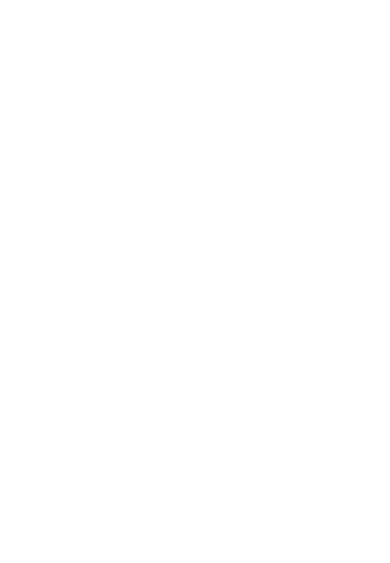
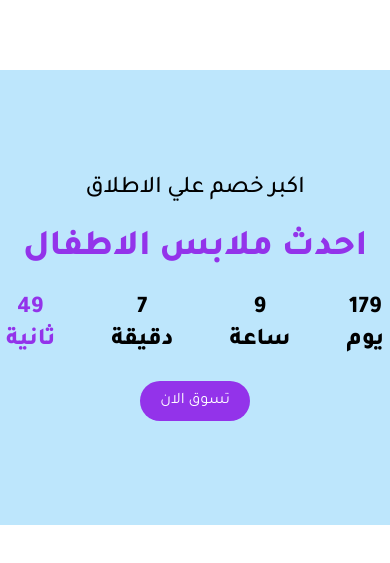
Before and after one commit to alaayasser741/smart-shop, a React (Vite) app: page / in a window 390 px wide. Shown: the part 1903-2466 px from the top of the page. Before the commit the page ends 1973 px from the top, so only its background shows below. Built offline with nearby package versions, Linux system fonts and the light colour scheme; no server answers.

Commit message:
Create Counter
- Add counter Image
- create Counter

```diff
--- a/src/Components/Home/index.jsx
+++ b/src/Components/Home/index.jsx
@@ -1,5 +1,5 @@
 /* eslint linebreak-style: ["error", "windows"] */
-import React from 'react';
+import React, { useState, useEffect } from 'react';
 import { Link } from 'react-router-dom';
 // eslint-disable-next-line import/no-unresolved
 import { Navigation, Pagination } from 'swiper/modules';
@@ -70,8 +70,40 @@
     </g>
   </svg>
 );
-const index = () => (
-  <main className="home container mx-auto px-10 sm:px-24 md:px-0 xl:px-24">
+const index = () => {
+  const [days, setDays] = useState(0);
+  const [hours, setHours] = useState(0);
+  const [minutes, setMinutes] = useState(0);
+  const [seconds, setSeconds] = useState(0);
+  useEffect(() => {
+    const startDate = new Date('January 1, 2024 00:00:00');
+    const interval = setInterval(() => {
+      const currentDate = new Date();
+      const timeRemaining = startDate - currentDate;
+
+      if (timeRemaining > 0) {
+        const remainingDays = Math.floor(timeRemaining / (1000 * 60 * 60 * 24));
+        const remainingHours = Math.floor((timeRemaining / (1000 * 60 * 60)) % 24);
+        const remainingMinutes = Math.floor((timeRemaining / (1000 * 60)) % 60);
+        const remainingSeconds = Math.floor((timeRemaining / 1000) % 60);
+
+        setDays(remainingDays);
+        setHours(remainingHours);
+        setMinutes(remainingMinutes);
+        setSeconds(remainingSeconds);
+      } else {
+        clearInterval(interval);
+      }
+    }, 1000);
+
+    return () => {
+      clearInterval(interval);
+    };
+  }, []);
+
+  return (
+    <main className="home">
+      <div className="slider container mx-auto px-10 sm:px-24 md:px-0 xl:px-24">
         <Swiper
       // install Swiper modules
           modules={[Navigation, Pagination]}
@@ -126,7 +158,9 @@
 
           </SwiperSlide>
         </Swiper>
-    <div className="services mb-24 flex gap-4 md:flex-row flex-col justify-between flex-wrap border-b-2 pb-5 border-gray-500-300">
+      </div>
+      <div className="services container mx-auto px-10 sm:px-24 md:px-0 xl:px-24">
+        <div className="mb-24 flex gap-4 md:flex-row flex-col justify-between flex-wrap border-b-2 pb-5 border-gray-500-300">
           <div className="service__box flex gap-2 items-center">
             <span className="w-14 h-14 flex items-center justify-center border rounded-xl border-gray-300">{vanIcon()}</span>
             <div className="box__info">
@@ -159,7 +193,8 @@
             </div>
           </div>
         </div>
-    <div className="discount flex-col flex items-center md:items-stretch md:flex-row-reverse justify-between mb-24 gap-4">
+      </div>
+      <div className="container mx-auto px-10 sm:px-24 md:px-0 xl:px-24 discount flex-col flex items-center md:items-stretch md:flex-row-reverse justify-between mb-24 gap-4">
         <div className="discount__box flex flex-row-reverse items-center justify-around px-10">
           <div className="discount__info">
             <span className="sm:text-lg font-medium text-sm">خصم كبير</span>
@@ -179,13 +214,37 @@
           </div>
         </div>
       </div>
-    <div className="product mb-24">
+      <div className="container mx-auto px-10 sm:px-24 md:px-0 xl:px-24 product mb-24">
         <div className="my-7  text-center">
           <span className="text-xl font-bold border-b-2 border-cyan-300">احدث المنتجات</span>
         </div>
         <ProductSection limit={8} />
       </div>
+      <div className="count text-center justify-center items-center flex flex-col gap-6 mb-24 py-10">
+        <span className="lg:text-4xl sm:text-3xl text-2xl  font-medium">اكبر  خصم  علي  الاطلاق</span>
+        <h3 className="text-4xl text-purple-600 font-black lg:text-8xl md:text-6xl">احدث ملابس الاطفال</h3>
+        <div className="counter flex gap-14 flex-wrap justify-center items-center">
+          <div>
+            <span className="block font-extrabold text-2xl lg:text-4xl md:text-3xl">{days}</span>
+            <span className="block font-extrabold text-2xl lg:text-4xl md:text-3xl">يوم</span>
+          </div>
+          <div>
+            <span className="block font-extrabold text-2xl lg:text-4xl md:text-3xl">{hours}</span>
+            <span className="block font-extrabold text-2xl lg:text-4xl md:text-3xl">ساعة</span>
+          </div>
+          <div>
+            <span className="block font-extrabold text-2xl lg:text-4xl md:text-3xl">{minutes}</span>
+            <span className="block font-extrabold text-2xl lg:text-4xl md:text-3xl">دقيقة</span>
+          </div>
+          <div>
+            <span className="block font-extrabold text-2xl lg:text-4xl md:text-3xl text-purple-600">{seconds}</span>
+            <span className="block font-extrabold text-2xl lg:text-4xl md:text-3xl text-purple-600">ثانية </span>
+          </div>
+        </div>
+        <Link to="/product" className="bg-purple-600 py-2 hover:bg-purple-700 transition-colors text-white px-5 rounded-full">تسوق الان</Link>
+      </div>
     </main>
   );
+};
 
 export default index;
--- a/src/Components/Home/style.scss
+++ b/src/Components/Home/style.scss
@@ -77,32 +77,45 @@
   background-color: var(--main-color);
 }
 
-.discount__box{
+.discount__box {
   max-width: 550px;
   width: 550px;
   background-color: #ffe9ec;
-  img{
+
+  img {
     width: 200px;
   }
 }
-.discount__box--cyan{
+
+.discount__box--cyan {
   background-color: #d6f7fe;
-  img{
+
+  img {
     width: 280px;
   }
 }
+
 @media (width < 570px) {
   .discount__box {
     width: 100%;
     min-height: 170px;
-    img{
+
+    img {
       width: 120px;
     }
   }
-  .discount__box--cyan{
 
-    img{
+  .discount__box--cyan {
+
+    img {
       width: 240px;
     }
   }
 }
+
+.count {
+  min-height: 455px;
+  background: url('../../assets/countBackground.png') no-repeat;
+  background-size: cover;
+  background-position: center;
+}
```
Also changed, not shown: src/assets/countBackground.png (added). Lines whose indentation alone changed are shown as unchanged.
